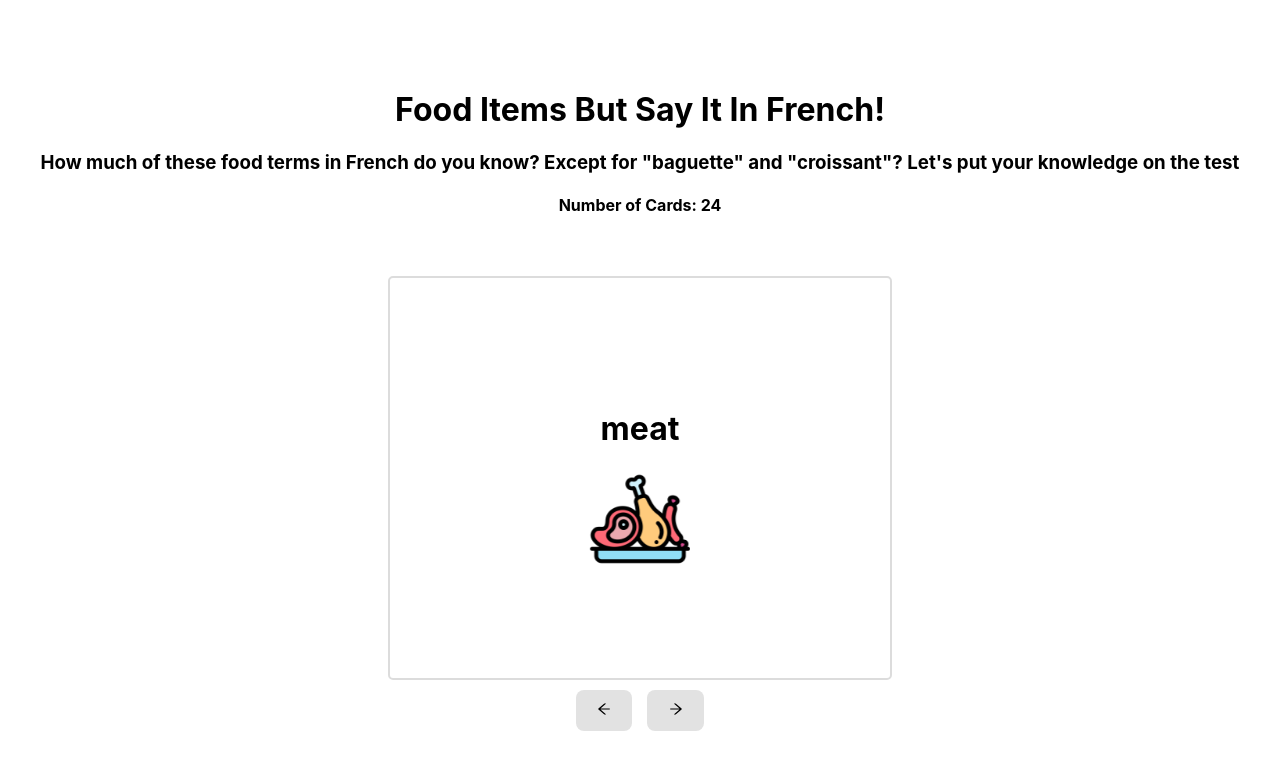
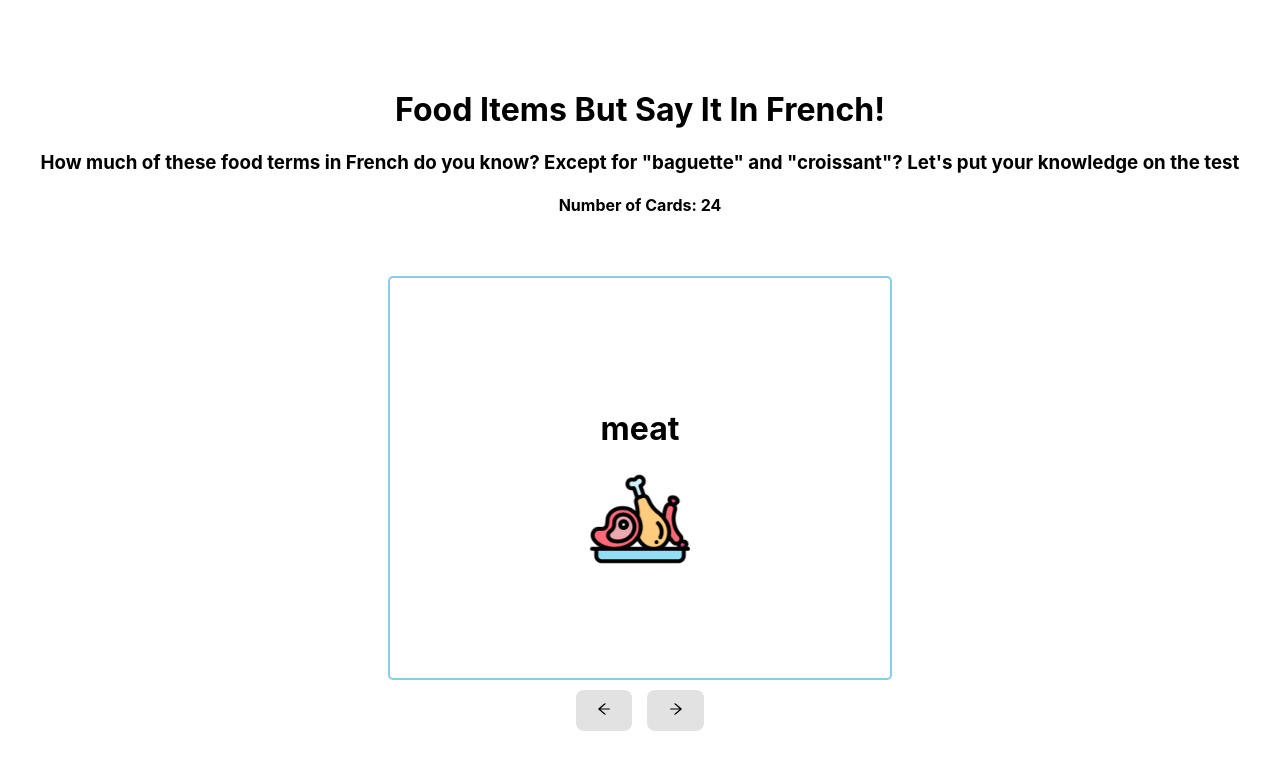
Before and after one commit to HafsaSarker/Project_2, a React (Vite) app in the folder flashcards/: page / in a window 1280 px wide. Shown: the top 770 px of the page. Built offline with nearby package versions, Linux system fonts and the light colour scheme.

Commit message:
add stretchs

```diff
--- a/flashcards/src/App.css
+++ b/flashcards/src/App.css
@@ -11,31 +11,12 @@
   align-items: center;
 }
 
-.card-container > img {
+.food-img {
   width: 100px;
   height: 100px;
   object-fit: cover;
 }
-.card-container {
-  margin-top: 40px;
-  display: flex;
-  flex-direction: column;
-  justify-content: center;
-  align-items: center;
-  border: solid gainsboro 2px;
-  border-radius: 5px;
-  height: 400px;
-  width: 500px;
-  cursor: pointer;
-  perspective: 1000px;
-  background-color: transparent;
-  transition: transform 0.4s;
-  transform-style: preserve-3d;
-}
-.card-container:active {
-  transform: rotateX(180deg);
-  transform: rotateY(180deg);
-}
+
 
 .btn-container{
   margin-top: 10px;
--- a/flashcards/src/App.jsx
+++ b/flashcards/src/App.jsx
@@ -8,12 +8,13 @@ function App() {
   const [isNotFlipped, setIsNotFlip] = useState(true);
   const [question, setQuestion] = useState(studySet[0].question);
   const [answer, setAnswer] = useState(studySet[0].answer)
-
+  const [categColor, setcategColor] = useState('blue');
   const showRandomCard = () =>{
     const randNum = Math.floor(Math.random() * studySet.length);
 
     setQuestion(studySet[randNum].question);
     setAnswer(studySet[randNum].answer);
+    setcategColor(studySet[randNum].categColor);
     setIsNotFlip(true);
   }
 
@@ -32,6 +33,7 @@ function App() {
       <div className="card-component" onClick={showBack}>
         <Card
           img = {question}
+          categColor = {categColor}
           cardText = {isNotFlipped ? question : answer}
         />
       </div>
--- a/flashcards/src/components/Card.jsx
+++ b/flashcards/src/components/Card.jsx
@@ -1,10 +1,8 @@
-import { useState } from "react";
 const Card = (props) => {
-
     return(
-        <div className="card-container">
+        <div className={`'Card ' + ${props.categColor}`}>
             <h1>{props.cardText}</h1>
-            <img src={`${props.img}.png`} />
+            <img className="food-img" src={`${props.img}.png`} />
         </div>
     )
 }
--- a/flashcards/src/index.css
+++ b/flashcards/src/index.css
@@ -28,7 +28,70 @@ button:focus,
 button:focus-visible {
   outline: 4px auto -webkit-focus-ring-color;
 }
-
+.dark-green,
+.blue,
+.green,
+.gray,
+.yellow,
+.purple,
+.orange,
+.brown,
+.pink,
+.Card {
+  margin-top: 40px;
+  display: flex;
+  flex-direction: column;
+  justify-content: center;
+  align-items: center;
+  border-radius: 5px;
+  height: 400px;
+  width: 500px;
+  cursor: pointer;
+  perspective: 1000px;
+  background-color: transparent;
+  transition: transform 0.4s;
+  transform-style: preserve-3d;
+}
+.dark-green:active,
+.blue:active,
+.green:active,
+.gray:active,
+.yellow:active,
+.purple:active,
+.orange:active,
+.brown:active,
+.pink:active,
+.Card:active {
+  transform: rotateX(180deg);
+  transform: rotateY(180deg);
+}
+.dark-green {
+  border: green solid 2px;
+}
+.blue {
+  border: skyblue solid 2px;
+}
+.green {
+  border: lightgreen solid 2px;
+}
+.gray {
+  border: gainsboro solid 2px;
+}
+.yellow {
+  border: rgb(252, 235, 4) solid 2px;
+}
+.purple {
+  border: rgb(173, 54, 173) solid 2px;
+}
+.orange {
+  border: orange solid 2px;
+}
+.brown {
+  border: burlywood solid 2px;
+}
+.pink {
+  border: lightpink solid 2px;
+}
 @media (prefers-color-scheme: light) {
 
   button {
--- a/flashcards/src/studySet.jsx
+++ b/flashcards/src/studySet.jsx
@@ -1,98 +1,123 @@
 export default [
     {
         question: "meat",
-        answer: "la viande"
+        answer: "la viande",
+        categColor: "blue"
     },
     {
         question: "ham",
-        answer: "le jambon"
+        answer: "le jambon",
+        categColor: "blue"
     },
     {
         question: "chicken",
-        answer: "le poulet"
+        answer: "le poulet",
+        categColor: "blue"
     },
     {
         question: "fish",
-        answer: "le poisson"
+        answer: "le poisson",
+        categColor: "green"
     },
     {
         question: "banana",
-        answer: "une banane"
+        answer: "une banane",
+        categColor: "yellow"
     },
     {
         question: "green-beans",
-        answer: "des haricots verts"
+        answer: "des haricots verts",
+        categColor: "purple"
     },
     {
         question: "peas",
-        answer: "des petits pois"
+        answer: "des petits pois",
+        categColor: "purple"
     },
     {
         question: "potato",
-        answer: "une pomme de terre"
+        answer: "une pomme de terre",
+        categColor: "purple"
     },
     {
         question: "mushroom",
-        answer: "un champignon"
+        answer: "un champignon",
+        categColor: "purple"
     },
     {
         question: "pear",
-        answer: "une poire"
+        answer: "une poire",
+        categColor: "yellow"
     },
     {
         question: "onion",
-        answer: "un oignon"
+        answer: "un oignon",
+        categColor: "purple"
     },
     {
         question: "strawberry",
-        answer: "une fraise"
+        answer: "une fraise",
+        categColor: "yellow"
     },
     {
         question: "cherry",
-        answer: "une cerise"
+        answer: "une cerise",
+        categColor: "yellow"
     },
     {
         question: "pineapple",
-        answer: "un ananas"
+        answer: "un ananas",
+        categColor: "yellow"
     },
     {
         question: "milk",
-        answer: "le lait"
+        answer: "le lait",
+        categColor: "brown"
     },
     {
         question: "tea",
-        answer: "le thé"
+        answer: "le thé",
+        categColor: "dark-green"
+
     },
     {
         question: "cake",
-        answer: "un gâteau"
+        answer: "un gâteau",
+        categColor: "gray"
     },
     {
         question: "hot-chocolate",
-        answer: "un chocolat"
+        answer: "un chocolat",
+        categColor: "brown"
     },
     {
         question: "pie",
-        answer: "une tarte"
+        answer: "une tarte",
+        categColor: "gray"
     },
     {
         question: "ice-cream",
-        answer: "une glace"
+        answer: "une glace",
+        categColor: "brown"
     },
     {
         question: "butter",
-        answer: "le beurre"
+        answer: "le beurre",
+        categColor: "brown"
     },
     {
         question: "bread",
-        answer: "le pain"
+        answer: "le pain",
+        categColor: "gray"
     },
     {
         question: "cheese",
-        answer: "le fromage"
+        answer: "le fromage",
+        categColor: "brown"
     },
     {
         question: "egg",
-        answer: "un oeuf"
+        answer: "un oeuf",
+        categColor: "orange"
     }
 ]
```
